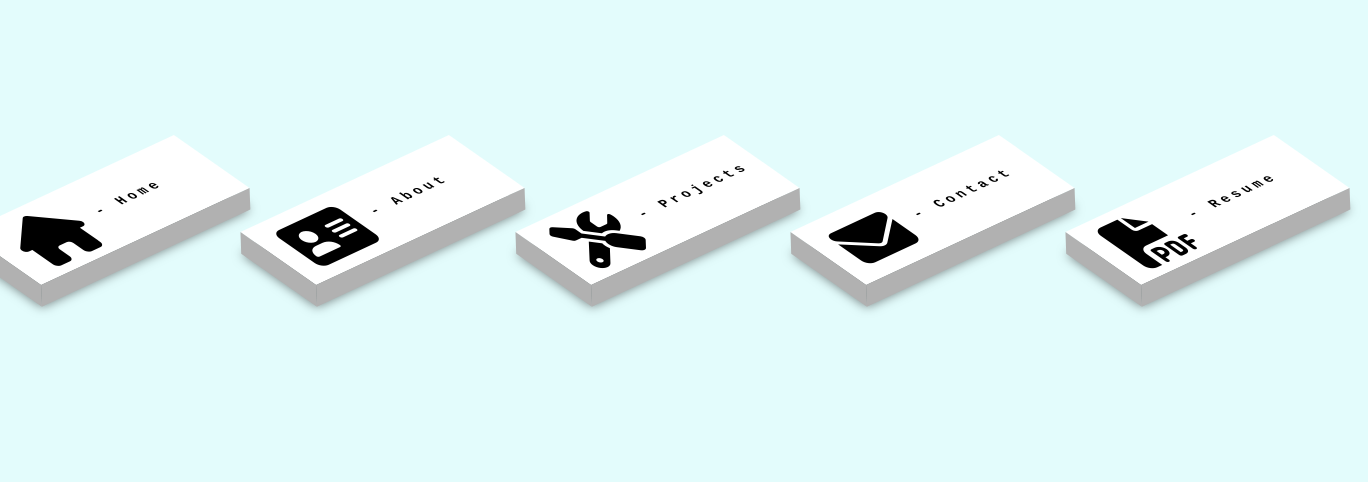
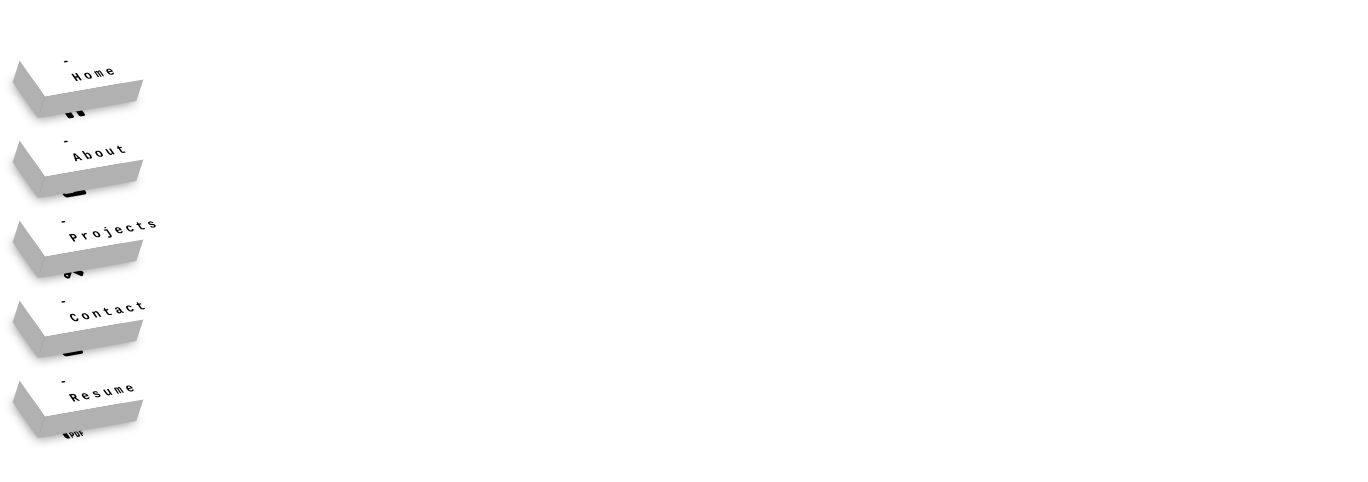
Before and after one commit to eth212/web, a plain HTML site: page index.html in a window 1280 px wide. Shown: the part 190-672 px from the top of the page, 1368 px wide, since content can reach past the window. Drawn offline with nearby package versions, Linux system fonts and the light colour scheme; a web font is replaced by a local one.

Commit message:
menu fix

```diff
--- a/index.html
+++ b/index.html
@@ -2,12 +2,16 @@
 <html lang="en" dir="ltr">
   <head>
     <meta charset="utf-8">
+    <meta name="viewport" content="width = device-width, initial-scale = 1" />
   <link href="https://fonts.googleapis.com/css?family=Cinzel|Hammersmith+One|Russo+One&display=swap" rel="stylesheet">
     <script src="https://kit.fontawesome.com/b112b4b98f.js"></script>
     <link href="styles.css" rel="stylesheet">
+    <link rel="stylesheet" href="https://stackpath.bootstrapcdn.com/bootstrap/4.3.1/css/bootstrap.min.css" integrity="sha384-ggOyR0iXCbMQv3Xipma34MD+dH/1fQ784/j6cY/iJTQUOhcWr7x9JvoRxT2MZw1T" crossorigin="anonymous" />
+  </head>
     <title>Ethan</title>
   </head>
   <body>
+    <div class ="container">
       <section id="pageChange">
         <div class="intro">
           <ul>
@@ -45,7 +49,9 @@
       </div>
       <div id="typing"></div>
       </section>
+  </div>
     <div id="view">
+
     </div>
 
     <script src="hashRouter.js" type="text/javascript"></script>
--- a/styles.css
+++ b/styles.css
@@ -134,6 +134,7 @@ body {
 .intro * {
   margin: 0;
   padding: 0;
+  margin-top: 40px;
 
 }
 
@@ -143,11 +144,11 @@ body {
 }
 
 .intro ul {
-  position: absolute;
+  position: fixed;
   top :50%;
-  left: 50%;
+  left: 5%;
   transform: translate(-50%, -50%);
-  display: flex;
+  display: block;
   margin: 0;
   padding: 0;
   text-decoration: none;
@@ -157,41 +158,47 @@ body {
 .intro ul li {
   margin: 0 5px;
   margin-left: 40px;
+  margin-top: 0px;
 }
 
 .intro ul li a .fa {
-  font-size: 60px;
+  font-size: 20px;
   color: black;
-  line-height: 100px;
+  line-height: 50px;
   transition: 0.4s;
-  padding-right: 18px;
+  padding-right: 10px;
   position: relative;
-  bottom: 9px;;
+  bottom: 9px;
 }
 
 .intro ul li a span {
   padding: 0;
-  margin: 0;
+  margin: 0px;
   position: absolute;
-  top: 30px;
+  top: 0px;
   letter-spacing: 4px;
   transition: 0.4s;
   color: black;
   font-family: monospace;
   font-weight: bold;
+  font-size: 12px;
 }
 .intro ul li a {
   text-decoration: none;
   display: block;
-  width: 210px;
-  height: 80px;
+  width: 100px;
+  height: 40px;
   background: white;
   text-align: left;
-  padding-left: 20px;
-  transform: rotate(-25deg) skewX(30deg) translate(0,0);
+  padding-left: 5px;
+  transform: rotate(-10deg) skewX(25deg) translate(0,0);
   transition: 0.4s;
   box-shadow: -20px 20px 10px rgba(0,0,0,0.5);
-}
+  position: relative;
+  top:0%;
+
+
+  }
 
 .intro ul li a:before {
   content: '';
@@ -219,7 +226,7 @@ body {
 }
 
 .intro ul li a:hover {
-  transform: rotate(-30deg) skew(25deg) translate(20px, -15px);
+  transform: rotate(-10deg) skew(25deg) translate(20px, -5px);
   box-shadow: -50px 50px 50px rgba(0, 0, 0, 0.5);
 }
 
@@ -246,3 +253,9 @@ body {
 #pageChange {
   z-index: 10;
 }
+
+.container {
+  position: relative;
+  left: -25%;
+  bottom: -100%;
+}
```
Lines whose indentation alone changed are shown as unchanged.
